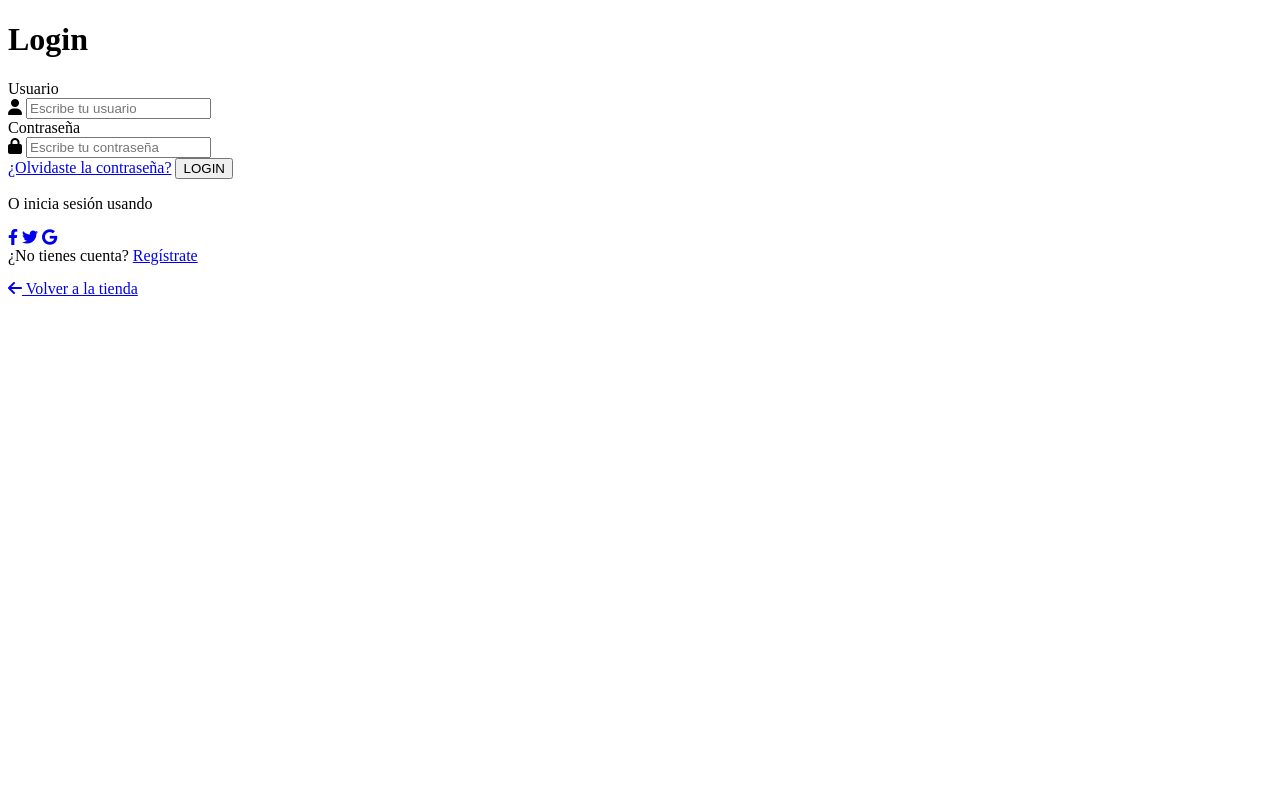
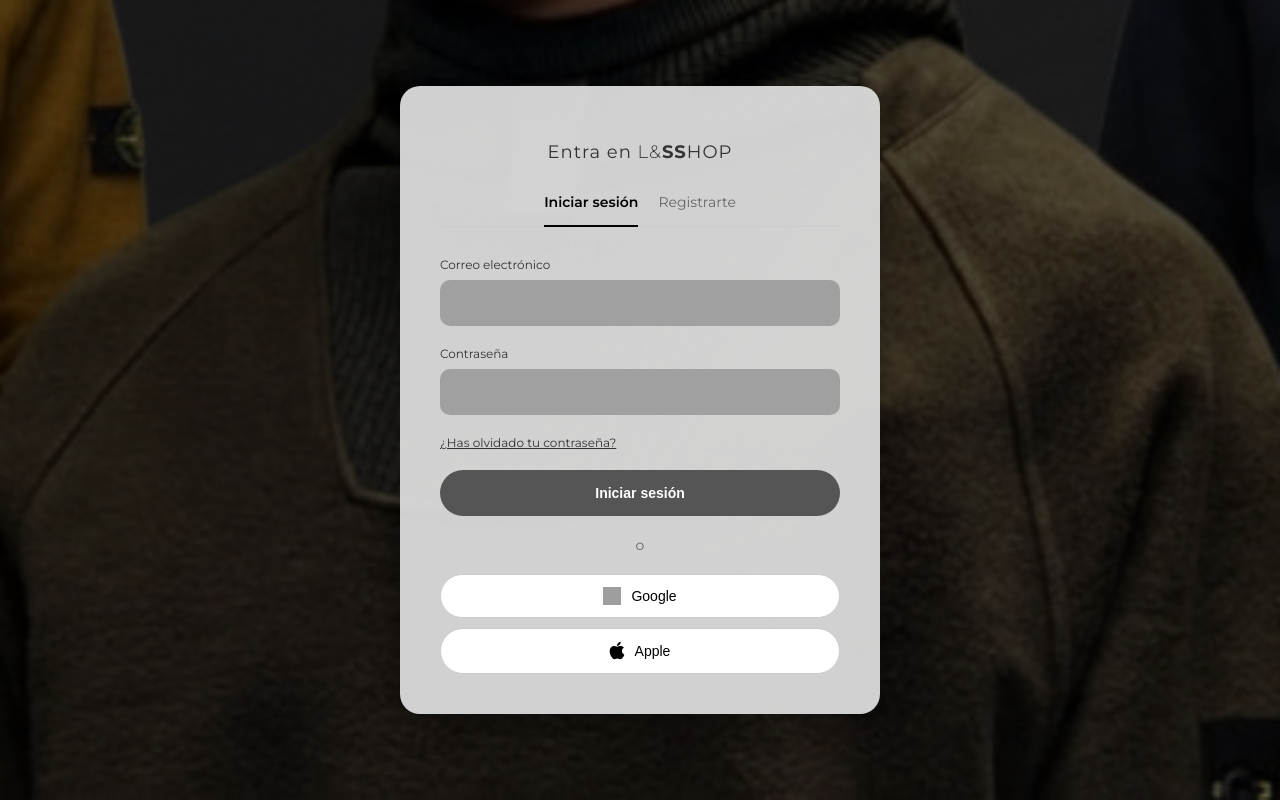
Before and after one commit to PRJ-InterModular-2DAW/PI, a PHP site: page /productes/backend/auth/login.php in a window 1280 px wide. Run offline with PHP 8.4, Linux system fonts and the light colour scheme; grey boxes are pictures that could not be loaded.

Commit message:
CSS de login y registrar

```diff
--- a/backend/auth/login.php
+++ b/backend/auth/login.php
@@ -39,59 +39,61 @@ if ($_SERVER["REQUEST_METHOD"] === "POST") {
     <meta name="viewport" content="width=device-width, initial-scale=1.0">
     <title>Login - L&SSHOP</title>
     <!-- Fuente Montserrat -->
-    <link href="https://fonts.googleapis.com/css2?family=Montserrat:wght@300;400;600;700&display=swap" rel="stylesheet">
+    <link href="https://fonts.googleapis.com/css2?family=Montserrat:wght@300;400;500;600;700&display=swap" rel="stylesheet">
     <!-- FontAwesome para iconos -->
     <link rel="stylesheet" href="https://cdnjs.cloudflare.com/ajax/libs/font-awesome/6.4.0/css/all.min.css">
-    <!-- Enlace al CSS que acabamos de crear -->
-    <link rel="stylesheet" href="#">
+    <!-- Enlace al CSS -->
+    <link rel="stylesheet" href="../../web/css/login-style.css">
 </head>
 <body>
 
-    <div class="login-container">
-        <h1>Login</h1>
+    <div class="overlay"></div>
+
+    <div class="login-card">
+        <h2 class="login-title">Entra en <span class="brand-thin">L&</span><span class="brand-bold">SS</span>HOP</h2>
+
+        <div class="auth-tabs">
+            <a href="#" class="tab active">Iniciar sesión</a>
+            <a href="register.php" class="tab">Registrarte</a>
+        </div>
 
         <?php if (!empty($errores)): ?>
             <div class="error-msg">
                 <?php foreach ($errores as $error): ?>
-                    <p style="margin:0;"><i class="fas fa-exclamation-circle"></i> <?= htmlspecialchars($error) ?></p>
+                    <p><i class="fas fa-exclamation-circle"></i> <?= htmlspecialchars($error) ?></p>
                 <?php endforeach; ?>
             </div>
         <?php endif; ?>
 
-        <form method="POST" action="login.php">
-            <div class="input-group">
-                <label for="nom_usuari">Usuario</label>
-                <div class="input-wrapper">
-                    <i class="fas fa-user"></i>
-                    <input type="text" id="nom_usuari" name="nom_usuari" placeholder="Escribe tu usuario" value="<?= htmlspecialchars($_POST['nom_usuari'] ?? '') ?>" required>
-                </div>
+        <form method="POST" action="login.php" class="login-form">
+            <div class="form-group">
+                <label for="nom_usuari">Correo electrónico</label>
+                <input type="text" id="nom_usuari" name="nom_usuari" class="form-input" value="<?= htmlspecialchars($_POST['nom_usuari'] ?? '') ?>" required>
             </div>
 
-            <div class="input-group">
+            <div class="form-group">
                 <label for="contrasenya">Contraseña</label>
-                <div class="input-wrapper">
-                    <i class="fas fa-lock"></i>
-                    <input type="password" id="contrasenya" name="contrasenya" placeholder="Escribe tu contraseña" required>
-                </div>
+                <input type="password" id="contrasenya" name="contrasenya" class="form-input" required>
             </div>
 
-            <a href="#" class="forgot-pass">¿Olvidaste la contraseña?</a>
+            <a href="#" class="forgot-pass">¿Has olvidado tu contraseña?</a>
 
-            <button type="submit" class="btn-submit">LOGIN</button>
+            <button type="submit" class="btn-submit">Iniciar sesión</button>
         </form>
 
-        <p class="social-text">O inicia sesión usando</p>
-        <div class="social-icons">
-            <a href="#" class="social-circle facebook"><i class="fab fa-facebook-f"></i></a>
-            <a href="#" class="social-circle twitter"><i class="fab fa-twitter"></i></a>
-            <a href="#" class="social-circle google"><i class="fab fa-google"></i></a>
+        <div class="separator">
+            <span>o</span>
         </div>
 
-        <div class="signup-link">
-            ¿No tienes cuenta? <a href="register.php">Regístrate</a>
-        </div>
-        <div class="signup-link" style="margin-top: 15px;">
-            <a href="/web/index.html"><i class="fas fa-arrow-left"></i> Volver a la tienda</a>
+        <div class="social-login">
+            <button class="btn-social google">
+                <img src="https://upload.wikimedia.org/wikipedia/commons/5/53/Google_%22G%22_Logo.svg" alt="Google">
+                Google
+            </button>
+            <button class="btn-social apple">
+                <i class="fab fa-apple"></i>
+                Apple
+            </button>
         </div>
     </div>
 
--- a/frontend/web/css/login-style.css
+++ b/frontend/web/css/login-style.css
@@ -1,196 +1,204 @@
-/* Fuente y Configuración Básica */
-@import url('https://fonts.googleapis.com/css2?family=Montserrat:wght@300;400;600;700&display=swap');
+@import url('https://fonts.googleapis.com/css2?family=Montserrat:wght@300;400;500;600;700&display=swap');
 
 body {
+    margin: 0;
+    padding: 0;
     font-family: 'Montserrat', sans-serif;
-    /* Fondo con degradado similar a la imagen */
-    background: linear-gradient(135deg, #667eea 0%, #764ba2 100%);
+    height: 100vh;
     display: flex;
     justify-content: center;
     align-items: center;
-    height: 100vh;
-    margin: 0;
+    background-color: #333; /* Fallback */
+    background-image: url('../../img/carruselPrincipal/stone.jpg'); /* Assuming this path exists based on index.html */
+    background-size: cover;
+    background-position: center;
+    position: relative;
 }
 
-/* Tarjeta del Formulario */
-.login-container {
-    background-color: #fff;
-    padding: 40px 30px;
-    border-radius: 10px;
-    box-shadow: 0 10px 25px rgba(0,0,0,0.2);
+.overlay {
+    position: absolute;
+    top: 0;
+    left: 0;
     width: 100%;
-    max-width: 350px;
+    height: 100%;
+    background-color: rgba(0, 0, 0, 0.5); /* Dark overlay */
+    z-index: 1;
+}
+
+.login-card {
+    position: relative;
+    z-index: 2;
+    background-color: rgba(220, 220, 220, 0.95); /* Light grey/white with slight transparency */
+    padding: 40px;
+    border-radius: 20px;
+    width: 100%;
+    max-width: 400px;
+    box-shadow: 0 10px 30px rgba(0, 0, 0, 0.3);
     text-align: center;
 }
 
-/* Título */
-h1 {
+.login-title {
+    font-size: 18px;
     margin-bottom: 30px;
     color: #333;
-    font-weight: 700;
-    text-transform: uppercase;
-    letter-spacing: 2px;
-    font-size: 24px;
+    font-weight: 400;
+    letter-spacing: 1px;
 }
 
-/* Grupos de Inputs */
-.input-group {
+.brand-thin {
+    font-weight: 300;
+}
+
+.brand-bold {
+    font-weight: 700;
+}
+
+.auth-tabs {
+    display: flex;
+    justify-content: center;
+    gap: 20px;
+    margin-bottom: 30px;
+    border-bottom: 1px solid #ccc;
+    padding-bottom: 10px;
+}
+
+.tab {
+    text-decoration: none;
+    color: #666;
+    font-size: 14px;
+    padding-bottom: 5px;
     position: relative;
-    margin-bottom: 25px;
+}
+
+.tab.active {
+    color: #000;
+    font-weight: 600;
+}
+
+.tab.active::after {
+    content: '';
+    position: absolute;
+    bottom: -11px; /* Adjust to align with border-bottom */
+    left: 0;
+    width: 100%;
+    height: 2px;
+    background-color: #000;
+}
+
+.login-form {
     text-align: left;
 }
 
-.input-group label {
-    display: block;
-    margin-bottom: 5px;
-    font-size: 12px;
-    color: #666;
-    font-weight: 600;
+.form-group {
+    margin-bottom: 20px;
 }
 
-/* Estilo de los Inputs */
-.input-wrapper {
-    position: relative;
-    border-bottom: 2px solid #d9d9d9;
-}
-
-.input-wrapper input {
-    width: 100%;
-    padding: 10px 10px 10px 30px; /* Espacio para el icono */
-    border: none;
-    outline: none;
-    background: transparent;
-    font-size: 14px;
-    color: #333;
-    font-family: 'Montserrat', sans-serif;
-    box-sizing: border-box; /* Asegura que el padding no aumente el ancho */
-}
-
-/* Iconos dentro de los inputs */
-.input-wrapper i {
-    position: absolute;
-    left: 0;
-    top: 50%;
-    transform: translateY(-50%);
-    color: #999;
-    transition: color 0.3s;
-}
-
-/* Efecto Focus */
-.input-wrapper:focus-within {
-    border-bottom-color: #a64bf4;
-}
-
-.input-wrapper:focus-within i {
-    color: #a64bf4;
-}
-
-/* Enlace Olvidé contraseña */
-.forgot-pass {
+.form-group label {
     display: block;
-    text-align: right;
     font-size: 12px;
-    color: #666;
-    text-decoration: none;
-    margin-top: -15px;
-    margin-bottom: 30px;
-    transition: color 0.3s;
-}
-
-.forgot-pass:hover {
+    margin-bottom: 8px;
     color: #333;
 }
 
-/* Botón Principal */
+.form-input {
+    width: 100%;
+    padding: 15px;
+    border: 1px solid #ccc;
+    border-radius: 10px;
+    background-color: #999; /* Darker grey input background as per design */
+    color: #fff; /* Assuming white text on dark input */
+    font-size: 14px;
+    box-sizing: border-box;
+    outline: none;
+}
+
+.form-input:focus {
+    border-color: #666;
+}
+
+/* Specific style for inputs to match the image (grey background) */
+.form-input {
+    background-color: #a0a0a0;
+    border: none;
+    color: #000;
+}
+
+.form-input::placeholder {
+    color: #555;
+}
+
+.forgot-pass {
+    display: block;
+    font-size: 12px;
+    color: #333;
+    text-decoration: underline;
+    margin-bottom: 20px;
+}
+
 .btn-submit {
     width: 100%;
-    padding: 12px;
+    padding: 15px;
+    background-color: #555;
+    color: #fff;
     border: none;
-    border-radius: 25px;
-    background: linear-gradient(to right, #da22ff, #9733ee);
-    color: white;
+    border-radius: 30px;
     font-size: 14px;
-    font-weight: 700;
-    text-transform: uppercase;
+    font-weight: 600;
     cursor: pointer;
-    transition: transform 0.2s, box-shadow 0.2s;
-    font-family: 'Montserrat', sans-serif;
+    transition: background-color 0.3s;
 }
 
 .btn-submit:hover {
-    transform: translateY(-2px);
-    box-shadow: 0 5px 15px rgba(218, 34, 255, 0.4);
+    background-color: #333;
 }
 
-/* Redes Sociales */
-.social-text {
-    font-size: 12px;
+.separator {
+    margin: 20px 0;
+    font-size: 14px;
     color: #666;
-    margin-top: 30px;
-    margin-bottom: 15px;
 }
 
-.social-icons {
+.social-login {
     display: flex;
-    justify-content: center;
-    gap: 15px;
-    margin-bottom: 20px;
+    flex-direction: column;
+    gap: 10px;
 }
 
-.social-circle {
-    width: 40px;
-    height: 40px;
-    border-radius: 50%;
+.btn-social {
+    width: 100%;
+    padding: 12px;
+    border: 1px solid #ccc;
+    border-radius: 30px;
+    background-color: #fff;
+    font-size: 14px;
+    font-weight: 500;
+    cursor: pointer;
     display: flex;
+    align-items: center;
     justify-content: center;
-    align-items: center;
-    color: white;
-    font-size: 18px;
-    text-decoration: none;
-    transition: transform 0.3s;
+    gap: 10px;
+    transition: background-color 0.3s;
 }
 
-.social-circle:hover {
-    transform: scale(1.1);
+.btn-social:hover {
+    background-color: #f9f9f9;
 }
 
-.facebook { background-color: #3b5998; }
-.twitter { background-color: #1da1f2; }
-.google { background-color: #db4437; }
-
-/* Footer del formulario */
-.signup-link {
-    font-size: 13px;
-    color: #666;
-    margin-top: 10px;
+.btn-social img {
+    width: 18px;
+    height: 18px;
 }
 
-.signup-link a {
-    color: #333;
-    text-decoration: none;
-    font-weight: 700;
+.btn-social i {
+    font-size: 20px;
 }
 
-.signup-link a:hover {
-    text-decoration: underline;
-}
-
-/* Mensajes de Error */
 .error-msg {
-    background-color: #ffe6e6;
-    color: #d8000c;
+    background-color: #ffebee;
+    color: #c62828;
     padding: 10px;
     border-radius: 5px;
     font-size: 12px;
     margin-bottom: 20px;
     text-align: left;
 }
-
-.success-msg {
-    background-color: #e6fffa;
-    color: #2c7a7b;
-    padding: 10px;
-    border-radius: 5px;
-    font-size: 12px;
-    margin-bottom: 20px;
-}
```
Also changed, not shown: backend/auth/register.php (+62 -25 lines).
